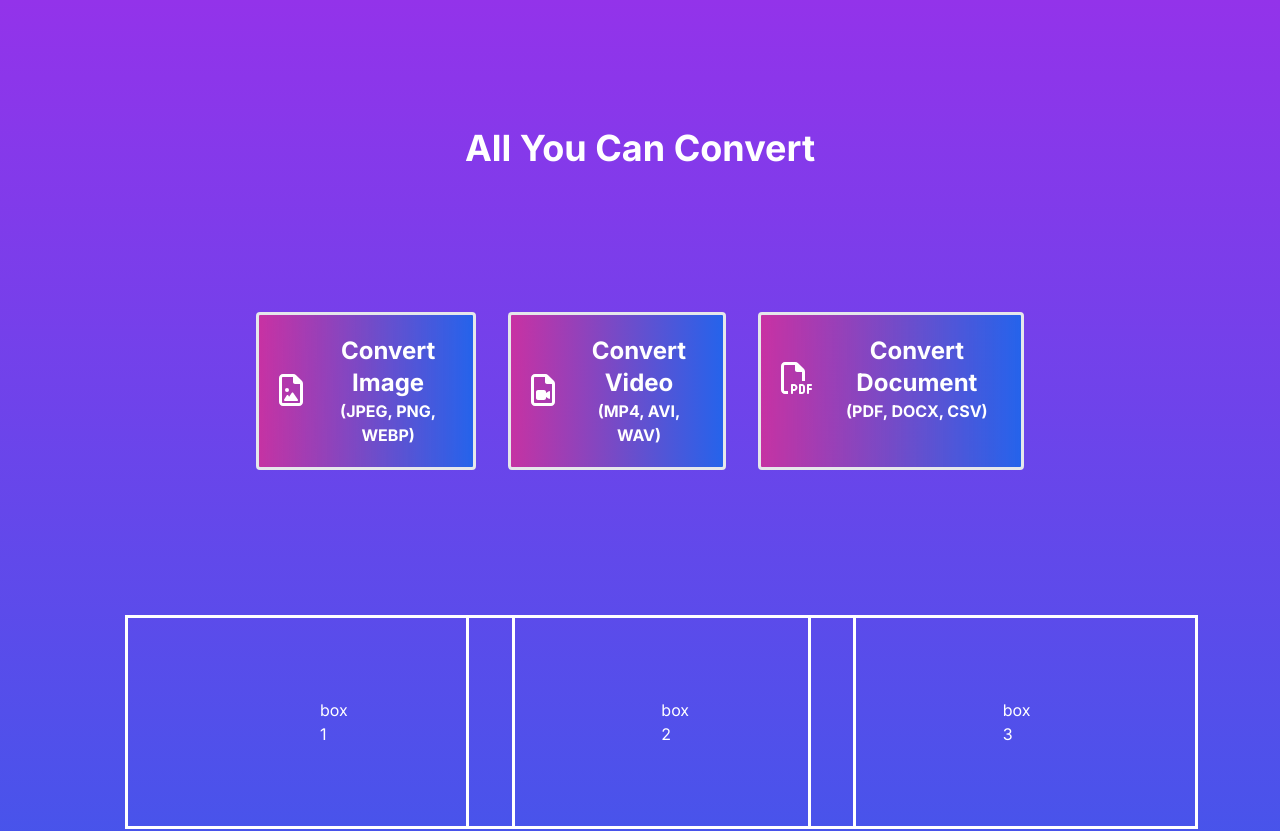
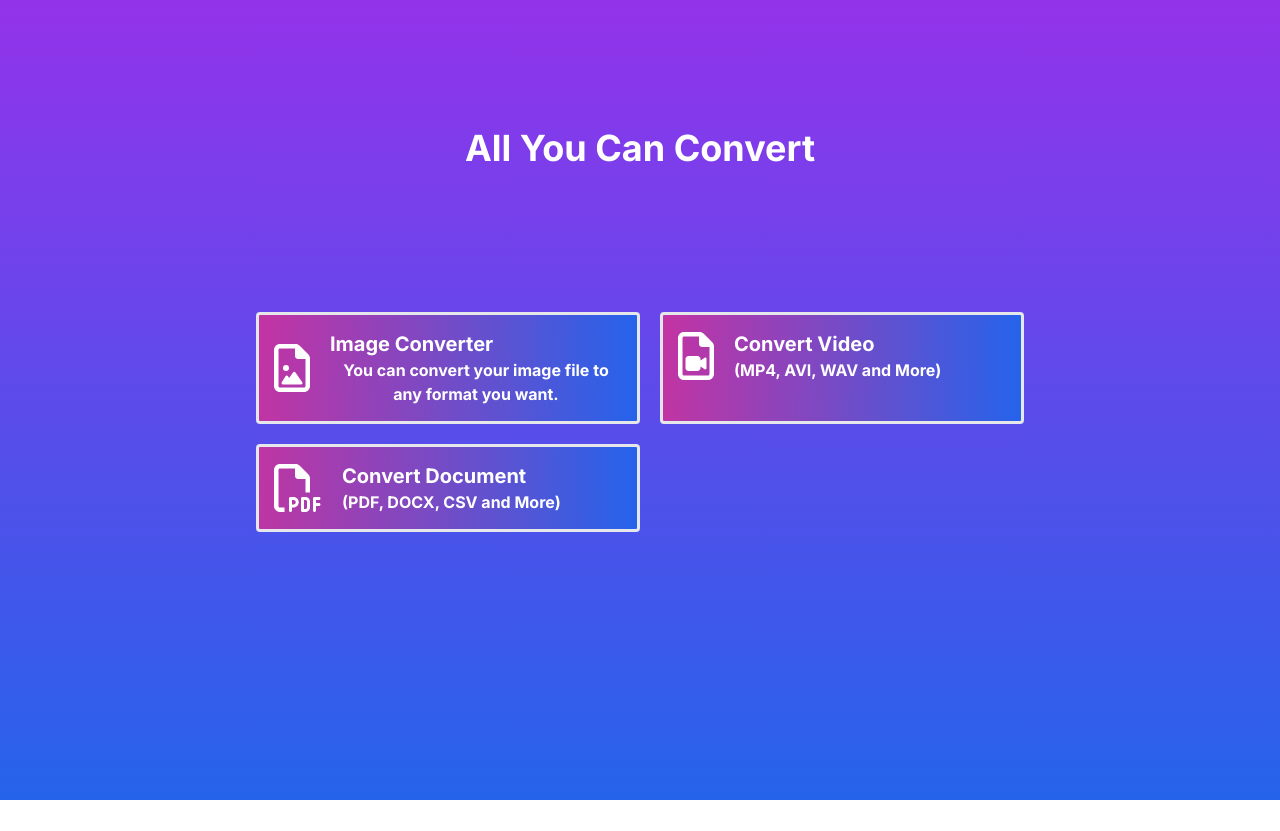
Before and after one commit to ej84/all-converter, a Next.js app: page / in a window 1280 px wide. Shown: the top 831 px of the page. After the commit the page ends 800 px from the top, so only its background shows below. Built offline with nearby package versions, Linux system fonts and the light colour scheme.

Commit message:
installed mammoth,html-pdf-node and formidable.

```diff
--- a/app/globals.css
+++ b/app/globals.css
@@ -35,7 +35,7 @@ body {
   border-width: 3px;
   text-align: center;
   min-width: 150px;
-  padding: 20px;
+  padding: 15px;
   border-radius: 0.25rem;
   font-weight: 700;
   color: #ffff;
--- a/app/page.jsx
+++ b/app/page.jsx
@@ -19,44 +19,46 @@ export default function Home() {
           <h1 className="text-4xl font-bold mb-4">All You Can Convert</h1>
         </div>
 
-        <div className="flex justify-center p-32 space-x-8">
+        <div className="grid grid-cols-2 justify-center p-32">
           <Link href="/convert-image" className="btn1">
             <div className="flex items-center">
               <span className="pr-5">
-                <FontAwesomeIcon icon={faFileImage} size="2x" />
+                <FontAwesomeIcon icon={faFileImage} size="3x" />
               </span>
               <div>
-                <p className="text-2xl">Convert Image</p>
-                <p>(JPEG, PNG, WEBP)</p>
+                <p className="text-xl text-left">Image Converter</p>
+                <p className="text-base">
+                  You can convert your image file to any format you want.
+                </p>
               </div>
             </div>
           </Link>
 
-          <Link href="/convert-video" className="btn1">
+          <Link href="/convert-video" className="btn1 ml-5">
             <div className="flex items-center">
               <span className="pr-5">
-                <FontAwesomeIcon icon={faFileVideo} size="2x" />
+                <FontAwesomeIcon icon={faFileVideo} size="3x" />
               </span>
               <div>
-                <p className="text-2xl">Convert Video</p>
-                <p>(MP4, AVI, WAV)</p>
+                <p className="text-xl text-left">Convert Video</p>
+                <p className="text-base">(MP4, AVI, WAV and More)</p>
               </div>
             </div>
           </Link>
 
-          <Link href="/convert-document" className="btn1">
+          <Link href="/convert-document" className="btn1 mt-5">
             <div className="flex items-center">
               <span className="pr-5">
-                <FontAwesomeIcon icon={faFilePdf} size="2x" />
+                <FontAwesomeIcon icon={faFilePdf} size="3x" />
               </span>
               <div>
-                <p className="text-2xl">Convert Document</p>
-                <p>(PDF, DOCX, CSV)</p>
+                <p className="text-xl text-left">Convert Document</p>
+                <p className="text-base">(PDF, DOCX, CSV and More)</p>
               </div>
             </div>
           </Link>
         </div>
-        <div className="flex justify-center">
+        {/*<div className="flex justify-center">
           <div className="grid grid-cols-3 text-center">
             <div className="px-48 py-20 mr-5 my-5 outline outline-white">
               <p>box 1</p>
@@ -77,7 +79,7 @@ export default function Home() {
               <p>box 6</p>
             </div>
           </div>
-        </div>
+        </div>*/}
       </div>
     </main>
   );
--- a/package.json
+++ b/package.json
@@ -17,8 +17,11 @@
     "ffmpeg-static": "^5.2.0",
     "fluent-ffmpeg": "^2.1.3",
     "formidable": "^3.5.1",
+    "html-pdf-node": "^1.0.8",
+    "mammoth": "^1.8.0",
     "multer": "^1.4.5-lts.1",
     "next": "14.2.5",
+    "pdf-lib": "^1.17.1",
     "react": "^18",
     "react-dom": "^18",
     "sharp": "^0.33.4"
--- /dev/null
+++ b/pages/api/convert-document/route.js
@@ -0,0 +1,52 @@
+import { NextResponse } from "next/server";
+import mammoth from "mammoth";
+import pdf from "html-pdf-node";
+import formidable from "formidable";
+import fs from "fs/promises";
+
+// Next.js의 파일 업로드 처리기 설정
+export const config = {
+  api: {
+    bodyParser: false,
+  },
+};
+
+export async function POST(request) {
+  // Formidable을 사용하여 파일을 파싱
+  const form = formidable({ multiples: false });
+
+  const parseForm = () =>
+    new Promise((resolve, reject) => {
+      form.parse(request, (err, fields, files) => {
+        if (err) reject(err);
+        resolve({ fields, files });
+      });
+    });
+
+  try {
+    const { files } = await parseForm();
+    const docxFile = files.file;
+
+    // DOCX 파일을 HTML로 변환
+    const docxBuffer = await fs.readFile(docxFile.filepath);
+    const { value: htmlContent } = await mammoth.convertToHtml({
+      buffer: docxBuffer,
+    });
+
+    // 변환된 HTML을 PDF로 변환
+    const pdfBuffer = await pdf.generatePdf(
+      { content: htmlContent },
+      { format: "A4" }
+    );
+
+    return new NextResponse(pdfBuffer, {
+      headers: {
+        "Content-Type": "application/pdf",
+        "Content-Disposition": 'attachment; filename="converted.pdf"',
+      },
+    });
+  } catch (error) {
+    console.error(error);
+    return new NextResponse("Error converting file", { status: 500 });
+  }
+}
```
Also changed, not shown: 1 other file (tests, documents, lock files or other folders).
